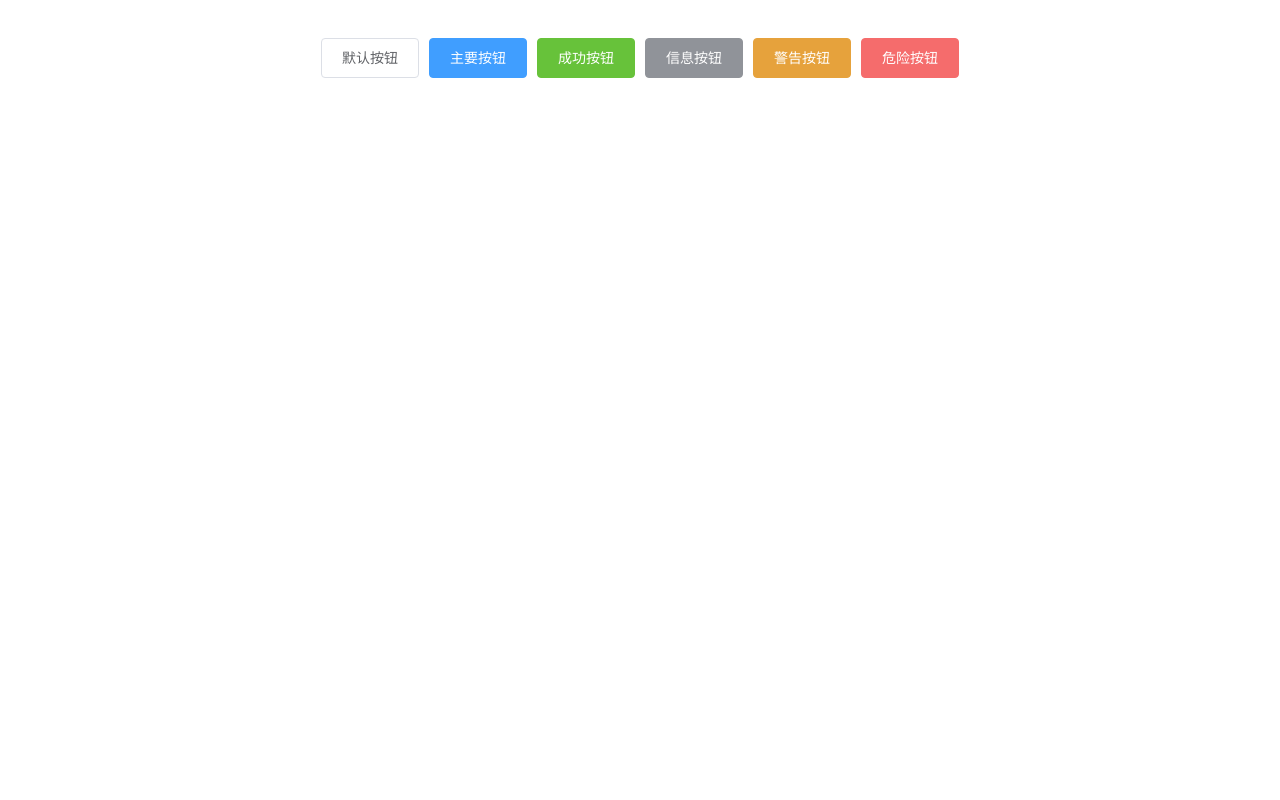
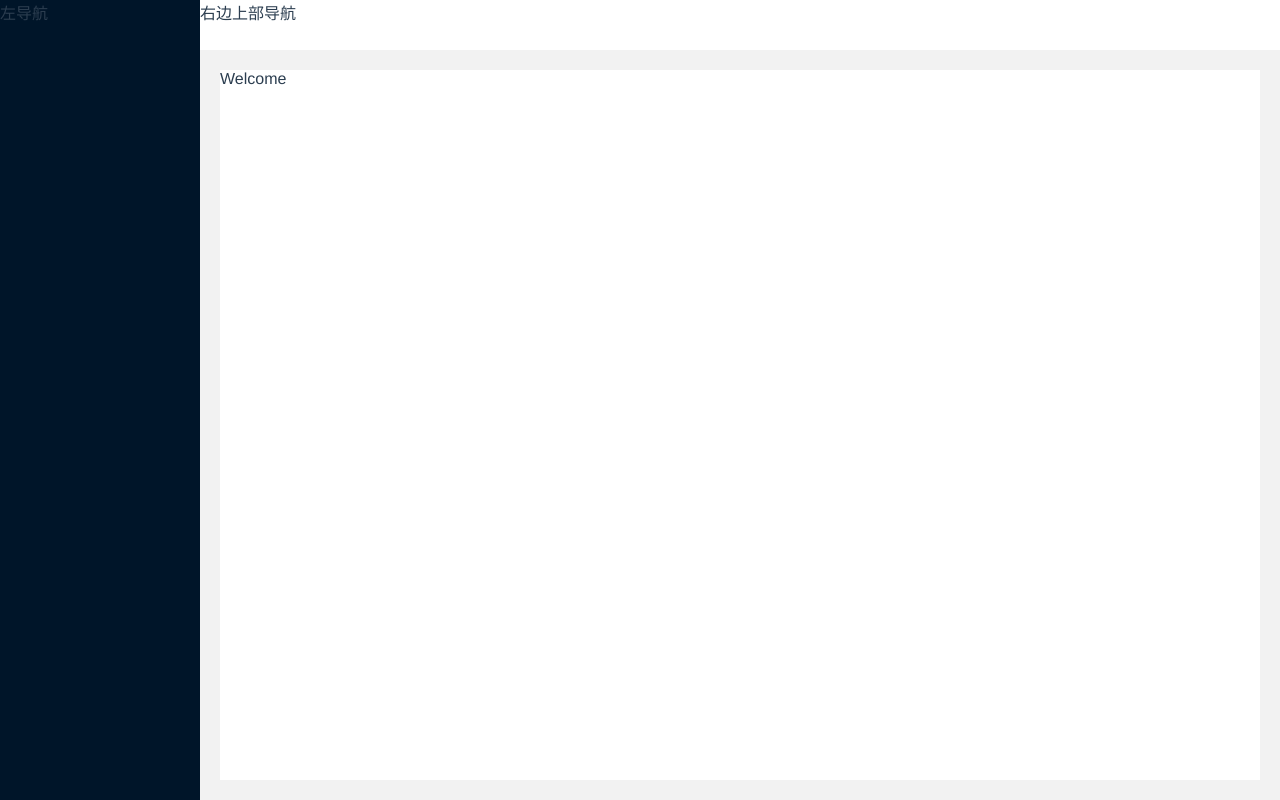
Before and after one commit to rijianyunxi/vue3-elementui, a Vue app: page /welcome in a window 1280 px wide. Built offline with nearby package versions, Linux system fonts and the light colour scheme.

Commit message:
feat:vue3 练习

```diff
--- a/public/index.html
+++ b/public/index.html
@@ -1,17 +1,34 @@
 <!DOCTYPE html>
 <html lang="">
+
 <head>
   <meta charset="utf-8">
   <meta http-equiv="X-UA-Compatible" content="IE=edge">
   <meta name="viewport" content="width=device-width,initial-scale=1.0">
   <link rel="icon" href="<%= BASE_URL %>favicon.ico">
-    <title><%= htmlWebpackPlugin.options.title %></title>
+  <title>
+    <%= htmlWebpackPlugin.options.title %>
+  </title>
+  <style>
+    * {
+      margin: 0;
+    }
+
+    html,
+    body {
+      height: 100%;
+      width: 100%;
+    }
+  </style>
 </head>
+
 <body>
   <noscript>
-      <strong>We're sorry but <%= htmlWebpackPlugin.options.title %> doesn't work properly without JavaScript enabled. Please enable it to continue.</strong>
+    <strong>We're sorry but <%= htmlWebpackPlugin.options.title %> doesn't work properly without JavaScript enabled.
+        Please enable it to continue.</strong>
   </noscript>
   <div id="app"></div>
   <!-- built files will be auto injected -->
 </body>
+
 </html>
--- a/src/App.vue
+++ b/src/App.vue
@@ -1,12 +1,5 @@
 <template>
-  <div id="nav">
-    <el-button>默认按钮</el-button>
-    <el-button @click="tt" type="primary">主要按钮</el-button>
-    <el-button type="success">成功按钮</el-button>
-    <el-button type="info">信息按钮</el-button>
-    <el-button type="warning">警告按钮</el-button>
-    <el-button type="danger">危险按钮</el-button>
-  </div>
+  <router-view></router-view>
 </template>
 <script>
 import axios from "./util/request.js";
@@ -32,23 +25,15 @@ export default {
 
 <style>
 #app {
+  height: 100%;
+  width: 100%;
   font-family: Avenir, Helvetica, Arial, sans-serif;
   -webkit-font-smoothing: antialiased;
   -moz-osx-font-smoothing: grayscale;
-  text-align: center;
   color: #2c3e50;
 }
-
-#nav {
-  padding: 30px;
-}
-
-#nav a {
-  font-weight: bold;
-  color: #2c3e50;
-}
-
+/*
 #nav a.router-link-exact-active {
   color: #42b983;
-}
+} */
 </style>
--- a/src/main.js
+++ b/src/main.js
@@ -10,5 +10,4 @@ const app = createApp(App);
 app.use(ElementPlus);
 app.use(store);
 app.use(router);
-console.log("env")
 app.mount('#app')
--- a/src/router/index.js
+++ b/src/router/index.js
@@ -1,8 +1,29 @@
 import { createRouter, createWebHistory } from 'vue-router'
+import Home from "../views/Home.vue"
+import Welcome from "../views/Welcome.vue"
+import Login from "../views/Login.vue"
+
 
 
 const routes = [
-
+  {
+    name: "home",
+    path: "/",
+    component: Home,
+    redirect: "/welcome",
+    children: [
+      {
+        name: "welcome",
+        path: "/welcome",
+        component: Welcome
+      }
+    ]
+  },
+  {
+    name: "login",
+    path: "/login",
+    component: Login
+  }
 ]
 
 const router = createRouter({
--- a/src/views/Home.vue
+++ b/src/views/Home.vue
@@ -1,18 +1,49 @@
 <template>
-  <div class="home">
-      home
+  <div class="container">
+    <!-- left nav -->
+    <div class="l-nav">左导航</div>
+    <!-- right container && right nav -->
+    <div class="r-container">
+      <div class="r-container-nav">右边上部导航</div>
+      <div class="r-container-content">
+        <router-view></router-view>
+      </div>
+    </div>
   </div>
 </template>
 
 <script>
 export default {
-    name:'Home',
-    setup(prop,ctx){
-
-    }
-}
+  name: "Home",
+};
 </script>
 
-<style>
-
+<style scoped>
+.container {
+  height: 100%;
+  width: 100%;
+  background: #f2f2f2;
+}
+.container .l-nav {
+  height: 100%;
+  width: 200px;
+  background: rgb(0 21 41);
+  float: left;
+}
+.r-container {
+  /* width: 100%; */
+  height: 100%;
+  margin-left: 200px;
+}
+.r-container-nav {
+  height: 50px;
+  width: 100%;
+  background: #ffffff;
+}
+.r-container-content {
+  height: calc(100vh - 50px);
+  width: 100%;
+  padding: 20px;
+  box-sizing: border-box;
+}
 </style>
--- /dev/null
+++ b/src/views/Login.vue
@@ -0,0 +1,75 @@
+<template>
+  <div class="login">
+    <div class="login-item">
+      <el-form>
+        <el-form-item>
+          <el-input
+            type="text"
+            v-model="username"
+            prefix-icon="el-icon-user"
+            autocomplete="off"
+          ></el-input>
+        </el-form-item>
+        <el-form-item>
+          <el-input
+            type="password"
+            v-model="password"
+            autocomplete="off"
+            prefix-icon="el-icon-view"
+          ></el-input>
+        </el-form-item>
+      </el-form>
+      <el-button
+        style="width: 80%; margin-left: 10%"
+        type="primary"
+        @click="test"
+        >登陆</el-button
+      >
+    </div>
+  </div>
+</template>
+
+<script>
+import { ref } from "vue";
+import { useRouter } from "vue-router";
+export default {
+  name: "Login",
+  setup() {
+    const router = useRouter();
+    let username = ref("song");
+    let password = ref("123456");
+    const test = () => {
+      router.push({
+        name: "welcome",
+        params: {
+          a: 1,
+          b: 2,
+        },
+      });
+    };
+    return {
+      username,
+      password,
+      test,
+    };
+  },
+};
+</script>
+
+<style soped>
+.login {
+  height: 100%;
+  width: 100%;
+  background-image: url("http://ve3.onlyylt.top/img/background.5e98eea6.png");
+}
+.login-item {
+  width: 25%;
+  height: 30%;
+  position: absolute;
+  left: 0;
+  top: 0;
+  right: 0;
+  bottom: 0%;
+  margin: auto;
+}
+</style>
--- /dev/null
+++ b/src/views/Welcome.vue
@@ -0,0 +1,25 @@
+<template>
+  <div class="welcome">Welcome</div>
+</template>
+
+<script>
+import { onMounted } from "vue";
+import { useRoute } from "vue-router";
+export default {
+  name: "Welcome",
+  setup() {
+    let route = useRoute();
+    onMounted(() => {
+      console.log(route.params);
+    });
+  },
+};
+</script>
+
+<style scoped>
+.welcome {
+  height: 100%;
+  width: 100%;
+  background: #ffffff;
+}
+</style>
```
Lines whose indentation alone changed are shown as unchanged.
